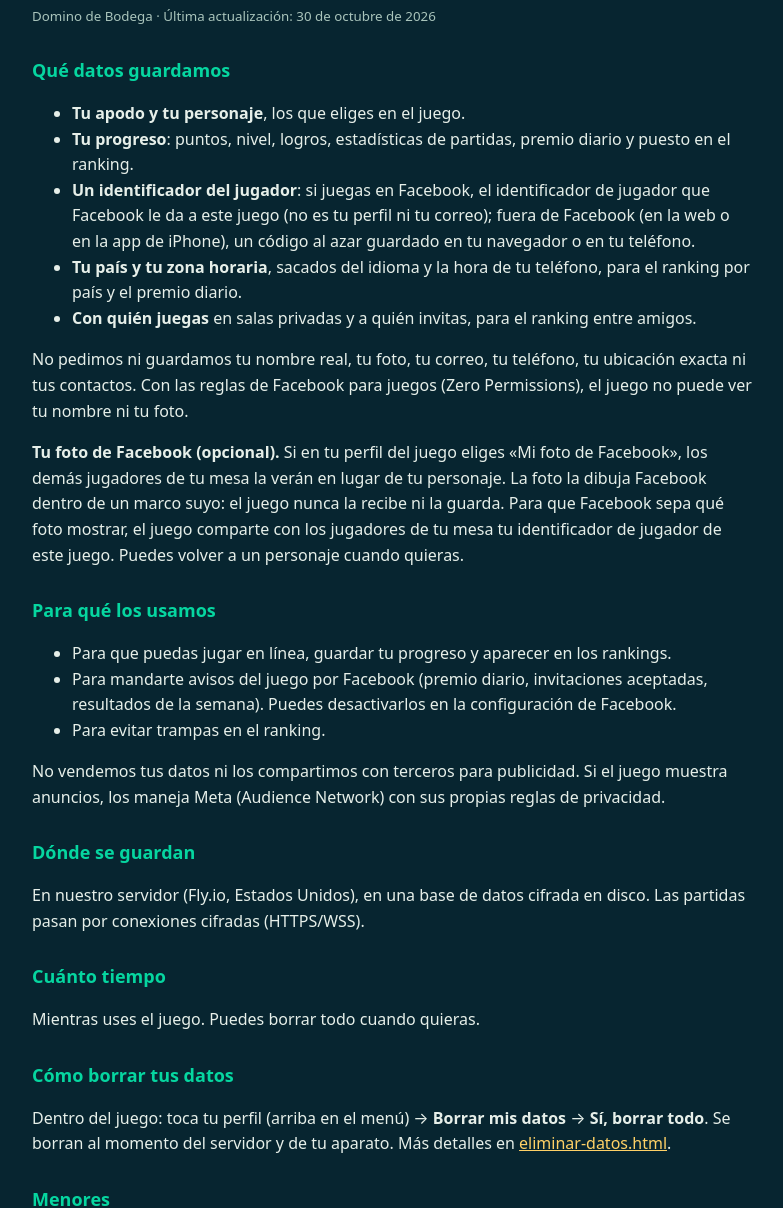
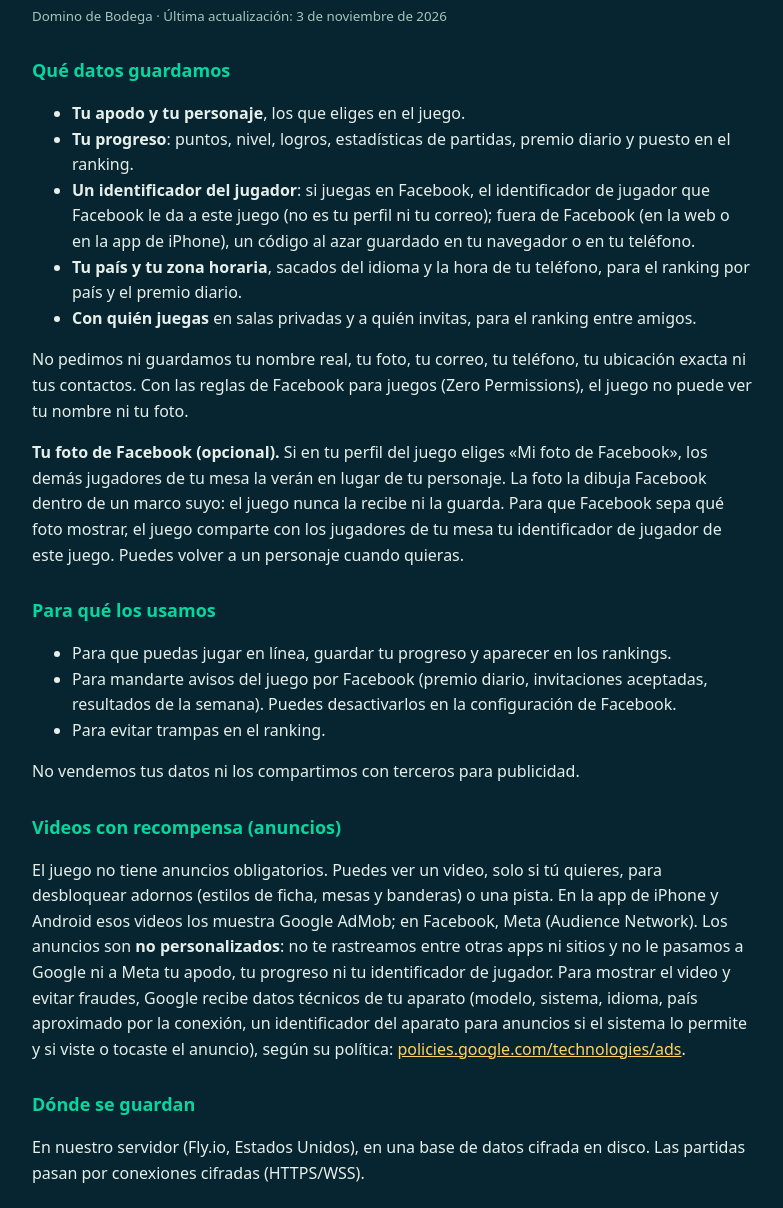
Before and after one commit to jancarlosg/domino-de-bodega, a plain HTML site: page privacidad.html in a window 1280 px wide. Shown: the part 94-1302 px from the top of the page, without its empty margins (248-1031 px from the left). Drawn offline with Linux system fonts and the light colour scheme.

Commit message:
Política de privacidad: videos con recompensa (AdMob)

```diff
--- a/privacidad.html
+++ b/privacidad.html
@@ -18,7 +18,7 @@
 <body>
 <main>
   <h1>Política de privacidad</h1>
-  <small>Domino de Bodega · Última actualización: 30 de octubre de 2026</small>
+  <small>Domino de Bodega · Última actualización: 3 de noviembre de 2026</small>
 
   <h2>Qué datos guardamos</h2>
   <ul>
@@ -37,7 +37,10 @@
     <li>Para mandarte avisos del juego por Facebook (premio diario, invitaciones aceptadas, resultados de la semana). Puedes desactivarlos en la configuración de Facebook.</li>
     <li>Para evitar trampas en el ranking.</li>
   </ul>
-  <p>No vendemos tus datos ni los compartimos con terceros para publicidad. Si el juego muestra anuncios, los maneja Meta (Audience Network) con sus propias reglas de privacidad.</p>
+  <p>No vendemos tus datos ni los compartimos con terceros para publicidad.</p>
+
+  <h2>Videos con recompensa (anuncios)</h2>
+  <p>El juego no tiene anuncios obligatorios. Puedes ver un video, solo si tú quieres, para desbloquear adornos (estilos de ficha, mesas y banderas) o una pista. En la app de iPhone y Android esos videos los muestra Google AdMob; en Facebook, Meta (Audience Network). Los anuncios son <b>no personalizados</b>: no te rastreamos entre otras apps ni sitios y no le pasamos a Google ni a Meta tu apodo, tu progreso ni tu identificador de jugador. Para mostrar el video y evitar fraudes, Google recibe datos técnicos de tu aparato (modelo, sistema, idioma, país aproximado por la conexión, un identificador del aparato para anuncios si el sistema lo permite y si viste o tocaste el anuncio), según su política: <a href="https://policies.google.com/technologies/ads">policies.google.com/technologies/ads</a>.</p>
 
   <h2>Dónde se guardan</h2>
   <p>En nuestro servidor (Fly.io, Estados Unidos), en una base de datos cifrada en disco. Las partidas pasan por conexiones cifradas (HTTPS/WSS).</p>
@@ -56,7 +59,7 @@
 
   <hr>
   <h2>Privacy policy (English summary)</h2>
-  <p>We store your chosen nickname and avatar, your game progress (points, level, achievements, stats, ranking), a game-scoped player ID (from Facebook, or a random code saved in your browser or, in the iPhone app, on your phone), your country and time zone (from your device settings), and who you play with or invite. If you choose "My Facebook photo" in your game profile, other players at your table see your Facebook profile picture instead of your avatar; Facebook renders it in its own frame, so the game never receives or stores the image, and only your game-scoped player ID is shared with players at your table. We do not collect your real name, photo, email, phone, precise location or contacts, and we do not sell or share your data for advertising. Data is stored on our server (Fly.io, USA) and sent over encrypted connections. You can delete everything at any time in the game: Profile → "Borrar mis datos".</p>
+  <p>We store your chosen nickname and avatar, your game progress (points, level, achievements, stats, ranking), a game-scoped player ID (from Facebook, or a random code saved in your browser or, in the iPhone app, on your phone), your country and time zone (from your device settings), and who you play with or invite. If you choose "My Facebook photo" in your game profile, other players at your table see your Facebook profile picture instead of your avatar; Facebook renders it in its own frame, so the game never receives or stores the image, and only your game-scoped player ID is shared with players at your table. We do not collect your real name, photo, email, phone, precise location or contacts, and we do not sell or share your data for advertising. Ads are optional: you can watch a rewarded video to unlock cosmetics or a hint. In the iPhone and Android apps these videos are served by Google AdMob (on Facebook, by Meta Audience Network) as non-personalized ads; we don't track you across apps and don't share your nickname, progress or player ID with them. Google receives technical device data to show the video and prevent fraud (see policies.google.com/technologies/ads). Data is stored on our server (Fly.io, USA) and sent over encrypted connections. You can delete everything at any time in the game: Profile → "Borrar mis datos".</p>
 </main>
 </body>
 </html>
```
